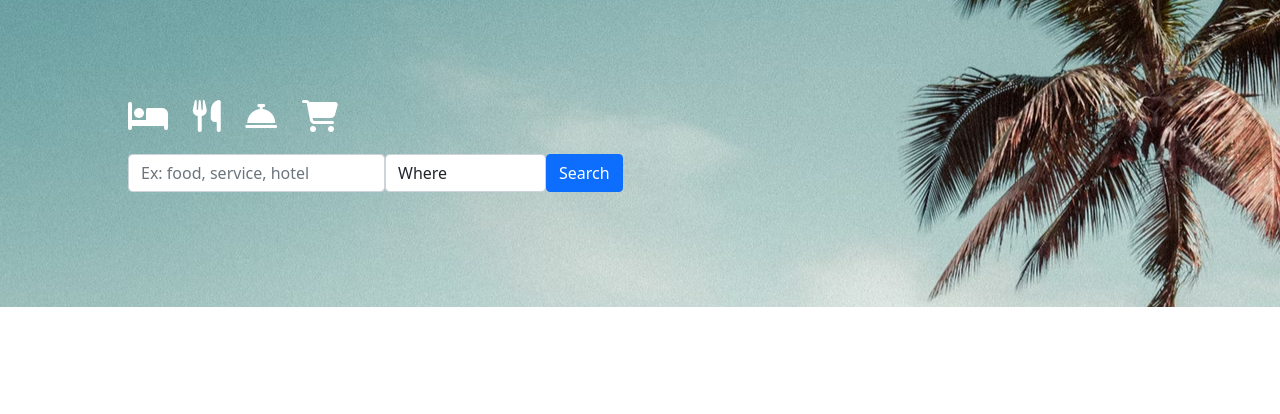
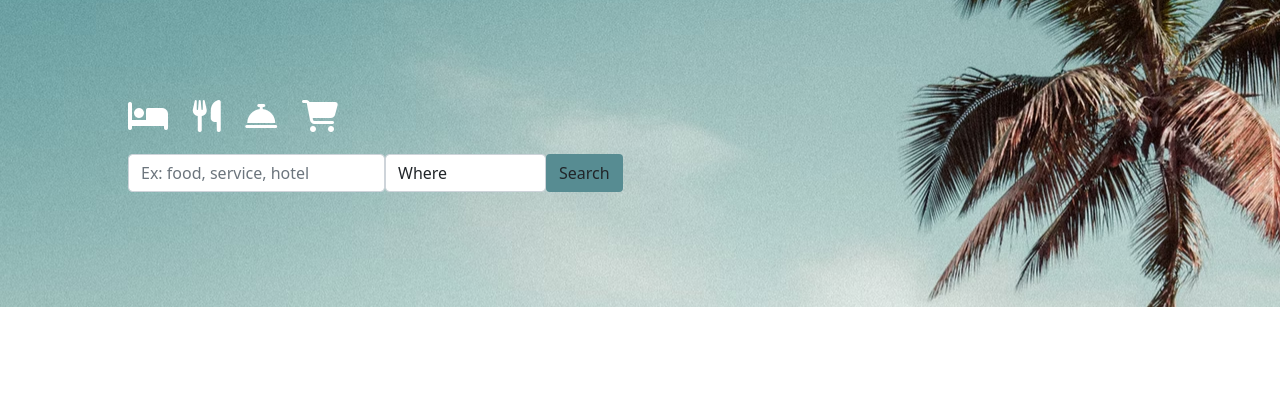
Before and after one commit to TamaraZolnajic/Bootstrap-day2, a plain HTML site: page index.html in a window 1280 px wide. Shown: the part 349-763 px from the top of the page. Drawn offline with nearby package versions, Linux system fonts and the light colour scheme; some icons are missing.

Commit message:
finished

```diff
--- a/index.html
+++ b/index.html
@@ -65,7 +65,7 @@
                             </select>
                         </div>
                     </div>
-                    <input type="submit" class="search-submit btn btn-primary" value="Search">
+                    <input type="submit" class="search-submit btn " value="Search">
                 </form>
             </div>
     </section>
--- a/style.css
+++ b/style.css
@@ -1,3 +1,4 @@
+
 #title{
     background-image: url(pics/cover.avif);
     height: 100%;
@@ -51,6 +52,9 @@ h3{
     padding: 0;
     margin: 0;
 }
+.search-submit.btn{
+    background-color: #578C92;
+}
 .search-bar{
     margin:2% 0 10% 0;
 }
```
